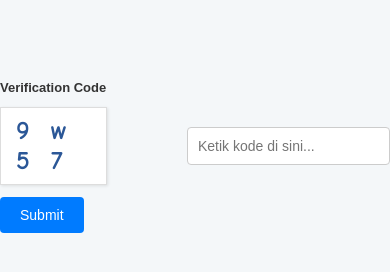
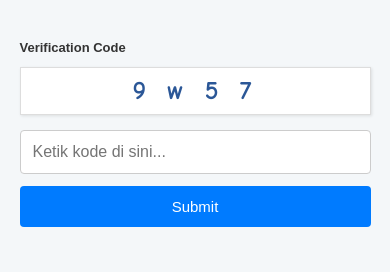
Before and after one commit to bapeten/balis, a plain HTML site: page index.html in a window 390 px wide. Drawn offline with Linux system fonts and the light colour scheme.

Commit message:
index.html

```diff
--- a/index.html
+++ b/index.html
@@ -20,6 +20,8 @@
             display: flex;
             flex-direction: column;
             gap: 12px;
+            width: 90%; /* Responsif untuk layar kecil */
+            max-width: 500px;
         }
 
         .label-text {
@@ -31,7 +33,8 @@
         .captcha-area {
             display: flex;
             align-items: center;
-            gap: 80px;
+            gap: 20px; /* Jarak default desktop */
+            flex-wrap: wrap; /* Izinkan elemen turun ke bawah jika ruang sempit */
         }
 
         .captcha-display {
@@ -45,14 +48,16 @@
             letter-spacing: 6px;
             user-select: none;
             box-shadow: 1px 1px 3px rgba(0,0,0,0.1);
+            min-width: 120px;
+            text-align: center;
         }
 
         input[type="text"] {
-            padding: 10px;
+            padding: 12px; /* Lebih besar agar mudah ditekan di HP */
             border: 1px solid #ccc;
             border-radius: 4px;
             width: 200px;
-            font-size: 14px;
+            font-size: 16px; /* 16px mencegah auto-zoom di iPhone */
             outline-color: #007bff;
         }
 
@@ -60,17 +65,44 @@
             background-color: #007bff;
             color: white;
             border: none;
-            padding: 10px 20px;
+            padding: 12px 24px;
             border-radius: 4px;
             cursor: pointer;
             width: fit-content;
-            font-size: 14px;
+            font-size: 15px;
             font-weight: 500;
             transition: background 0.2s;
         }
 
         .btn-submit:hover {
             background-color: #0056b3;
+        }
+
+        /* --- MEDIA QUERY UNTUK VERSI SELULER --- */
+        @media (max-width: 480px) {
+            body {
+                padding-top: 40px;
+            }
+
+            .captcha-area {
+                flex-direction: column; /* Susun vertikal di HP */
+                align-items: flex-start;
+                gap: 15px;
+            }
+
+            input[type="text"] {
+                width: 100%; /* Lebar penuh di HP */
+                box-sizing: border-box;
+            }
+
+            .btn-submit {
+                width: 100%; /* Tombol lebar penuh agar mudah diklik jempol */
+            }
+
+            .captcha-display {
+                width: 100%; /* Box captcha lebar penuh */
+                box-sizing: border-box;
+            }
         }
     </style>
 </head>
@@ -81,14 +113,13 @@
 
     <div class="captcha-area">
         <div class="captcha-display" id="captchaBox"></div>
-        <input type="text" id="userInput" placeholder="Ketik kode di sini...">
+        <input type="text" id="userInput" placeholder="Ketik kode di sini..." autocomplete="off">
     </div>
 
     <button class="btn-submit" onclick="checkVerification()">Submit</button>
 </div>
 
 <script>
-    // Link tujuan
     const targetUrl = "https://bapeten.github.io/balis/S1/250184311_KTUN_Sertifikat_UK_PT.%20Natus%20Vincere%20Medika.pdf";
 
     function generateCaptcha() {
@@ -102,10 +133,9 @@
 
     function checkVerification() {
         const captchaCode = document.getElementById('captchaBox').innerText.replace(/\s/g, '');
-        const userValue = document.getElementById('userInput').value.toLowerCase();
+        const userValue = document.getElementById('userInput').value.toLowerCase().trim();
 
         if (userValue === captchaCode) {
-            // Langsung redirect tanpa alert
             window.location.href = targetUrl;
         } else {
             alert("❌ Kode salah! Silakan coba lagi.");
@@ -113,8 +143,15 @@
             document.getElementById('userInput').value = '';
         }
     }
+
+    // Mendukung tombol "Go" atau "Enter" di keyboard HP
+    document.getElementById("userInput").addEventListener("keypress", function(event) {
+        if (event.key === "Enter") {
+            event.preventDefault();
+            checkVerification();
+        }
+    });
 </script>
 
 </body>
-
 </html>
```
